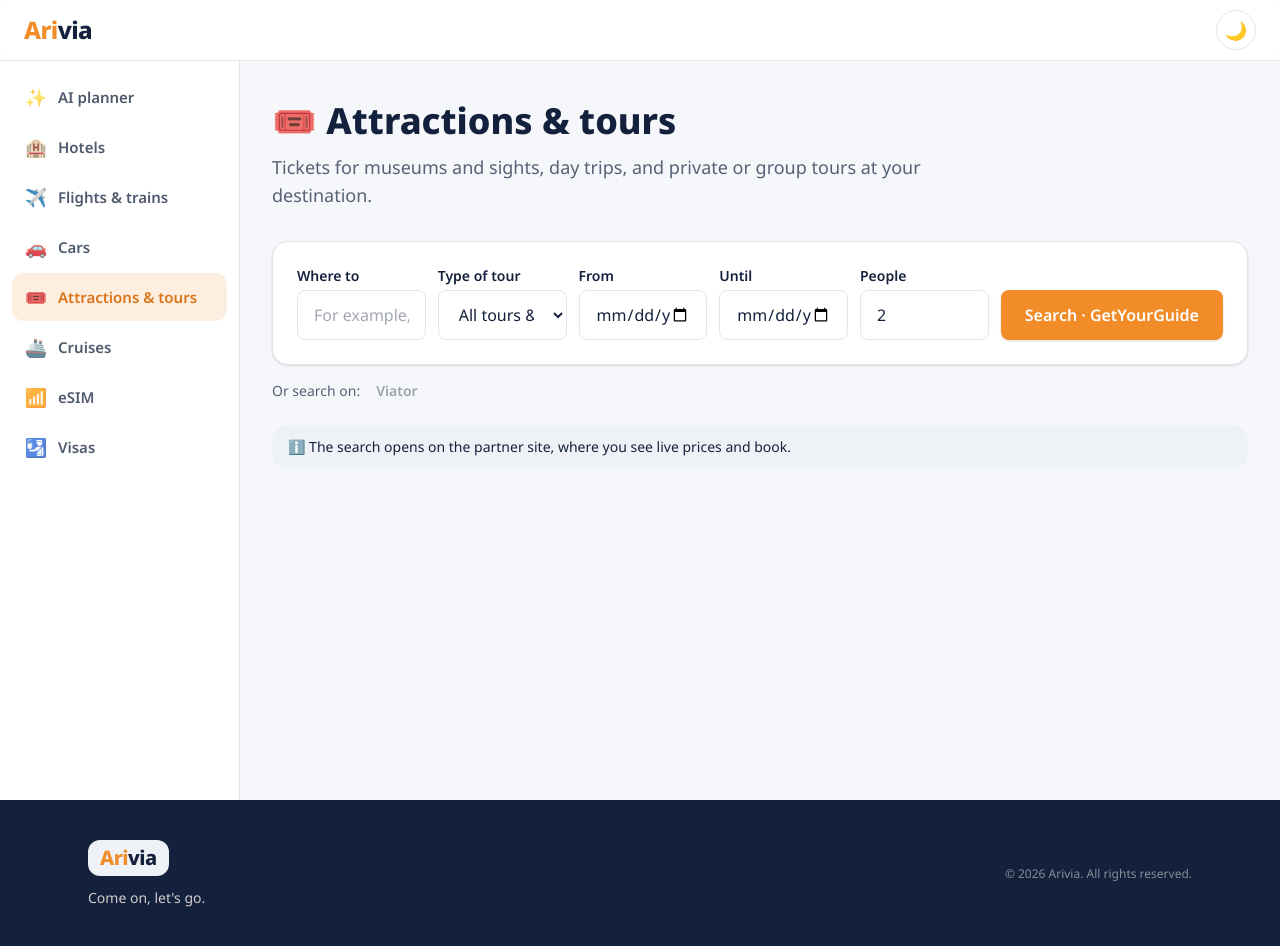
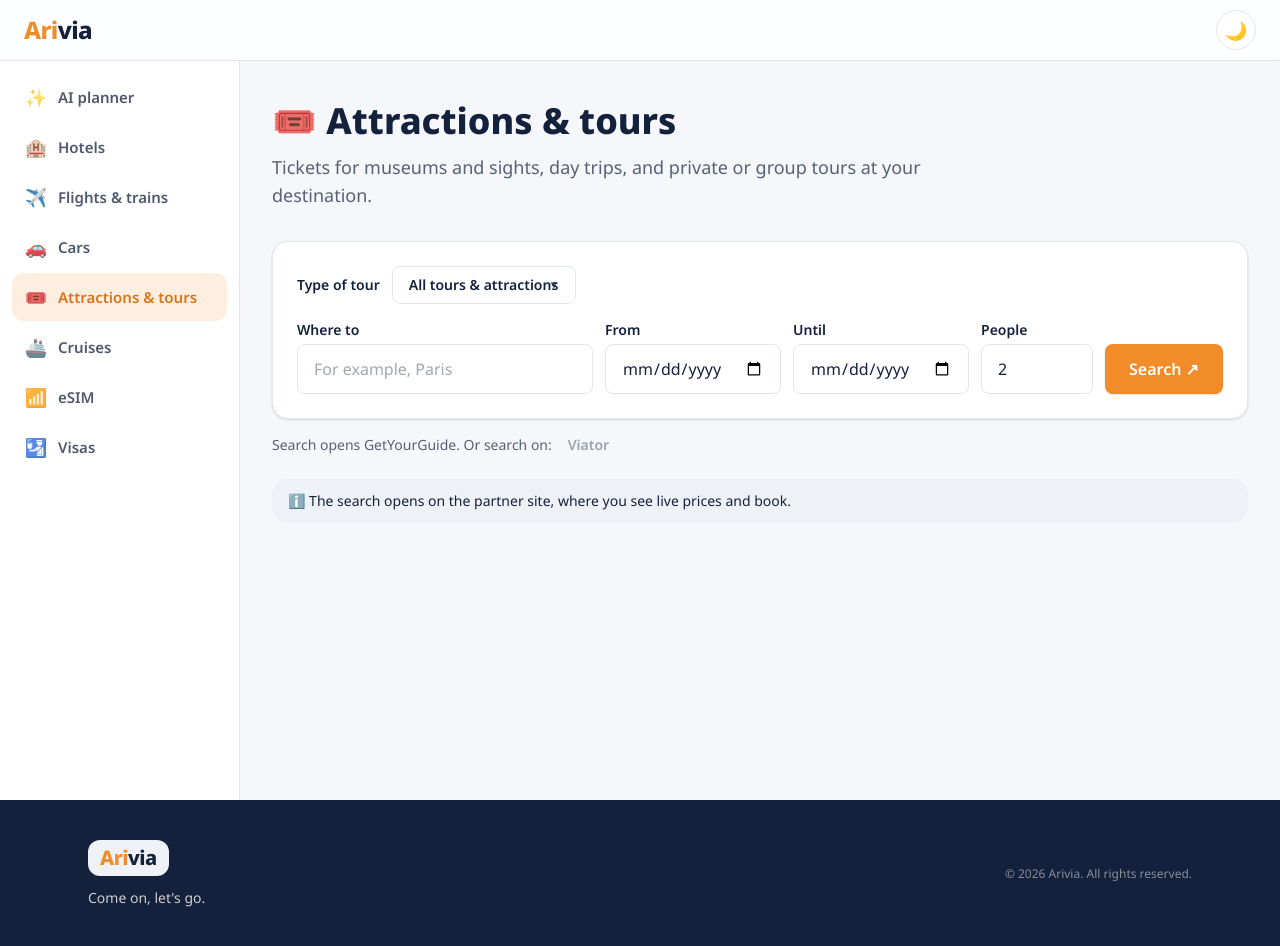
Before and after one commit to syuzannakamalyan/arivia, a Next.js app: page /tours in a window 1280 px wide. Built offline with nearby package versions, Linux system fonts and the light colour scheme.

Commit message:
Tours: tour type above the fields, styled like the other inputs; tidier field sizes on all partner pages
Co-Authored-By: Claude Opus 5.5 (1M context) <noreply@anthropic.com>
Claude-Session: https://claude.ai/code/session_017czDLLdAJwW6MgvSaKdSq1

```diff
--- a/src/components/ServicePage.tsx
+++ b/src/components/ServicePage.tsx
@@ -39,14 +39,15 @@ export default function ServicePage({ service }: { service: ServiceKey }) {
     window.open(first.url, "_blank", "noopener,noreferrer");
   }
 
+  // On computers the fields sit in one row: text fields share the space, dates and people stay compact.
   const text = (label: string, placeholder: string, key: "place" | "to") => (
-    <label key={label} className="block min-w-0">
+    <label key={label} className="block min-w-0 lg:flex-1">
       <span className="mb-1 block text-sm font-semibold">{label}</span>
       <input className="input" value={values[key]} placeholder={placeholder} onChange={set(key)} required />
     </label>
   );
   const date = (label: string, key: "start" | "end", min?: string) => (
-    <label key={label} className="block min-w-0">
+    <label key={label} className="block min-w-0 lg:w-44 lg:flex-none">
       <span className="mb-1 block text-sm font-semibold">{label}</span>
       <input className="input" type="date" value={values[key]} min={min || undefined} onChange={set(key)} required />
     </label>
@@ -60,22 +61,9 @@ export default function ServicePage({ service }: { service: ServiceKey }) {
     port: () => text(f.port, f.portPlaceholder, "place"),
     dates: () => [date(f.start, "start"), date(f.end, "end", values.start)],
     date: () => date(f.date, "start"),
-    tourType: () => (
-      <label key="tourType" className="block min-w-0">
-        <span className="mb-1 block text-sm font-semibold">{f.tourType}</span>
-        <select
-          className="input"
-          value={values.tourType}
-          onChange={(e) => setValues((v) => ({ ...v, tourType: e.target.value as TourType }))}
-        >
-          {TOUR_TYPES.map((type) => (
-            <option key={type} value={type}>{f.tourTypes[type]}</option>
-          ))}
-        </select>
-      </label>
-    ),
+    tourType: () => null, // shown above the other fields, see below
     people: () => (
-      <label key="people" className="block min-w-0">
+      <label key="people" className="block min-w-0 lg:w-28 lg:flex-none">
         <span className="mb-1 block text-sm font-semibold">{f.people}</span>
         <input className="input" type="number" min={1} max={20} value={values.people} onChange={set("people")} />
       </label>
@@ -107,16 +95,35 @@ export default function ServicePage({ service }: { service: ServiceKey }) {
             ))}
           </div>
         )}
-        <form onSubmit={submit} className="grid gap-3 p-5 sm:grid-cols-2 sm:p-6 lg:flex lg:items-end [&>*]:lg:flex-1">
-          {mode.fields.map((field) => fields[field]())}
-          <button className="btn-primary h-[50px] sm:col-span-2 lg:!flex-none">
-            {s.submit} · {first.name}
-          </button>
+        <form onSubmit={submit} className="p-5 sm:p-6">
+          {(mode.fields as ServiceField[]).includes("tourType") && (
+            <label className="mb-4 flex flex-wrap items-center gap-3">
+              <span className="text-sm font-semibold">{f.tourType}</span>
+              <span className="relative">
+                <select
+                  className="input !w-auto appearance-none !py-2 pr-10 text-sm font-semibold"
+                  value={values.tourType}
+                  onChange={(e) => setValues((v) => ({ ...v, tourType: e.target.value as TourType }))}
+                >
+                  {TOUR_TYPES.map((type) => (
+                    <option key={type} value={type}>{f.tourTypes[type]}</option>
+                  ))}
+                </select>
+                <span aria-hidden className="pointer-events-none absolute top-1/2 right-4 -translate-y-1/2 text-xs text-ink/60">▼</span>
+              </span>
+            </label>
+          )}
+          <div className="grid gap-3 sm:grid-cols-2 lg:flex lg:items-end">
+            {mode.fields.map((field) => fields[field]())}
+            <button className="btn-primary h-[50px] sm:col-span-2 lg:flex-none" title={first.name}>
+              {s.submit} ↗
+            </button>
+          </div>
         </form>
       </div>
 
       <div className="mt-4 flex flex-wrap items-center gap-x-4 gap-y-2 text-sm">
-        <span className="text-ink/70">{s.alsoOn}:</span>
+        <span className="text-ink/70">{s.opensOn.replace("{name}", first.name)} {s.alsoOn}:</span>
         {others.map((partner) =>
           complete ? (
             <a key={partner.name} href={partner.url} target="_blank" rel="noopener noreferrer" className="font-semibold text-apricot-dark hover:underline">
--- a/src/lib/dictionaries.ts
+++ b/src/lib/dictionaries.ts
@@ -36,6 +36,7 @@ const hy = {
   },
   services: {
     submit: "Փնտրել",
+    opensOn: "Որոնումը բացվում է {name}-ում։",
     alsoOn: "Կամ փնտրիր",
     note: "Որոնումը բացվում է գործընկեր կայքում, որտեղ կտեսնես իրական գները և կամրագրես։",
     fields: {
@@ -426,6 +427,7 @@ const en: Dictionary = {
   },
   services: {
     submit: "Search",
+    opensOn: "Search opens {name}.",
     alsoOn: "Or search on",
     note: "The search opens on the partner site, where you see live prices and book.",
     fields: {
```
